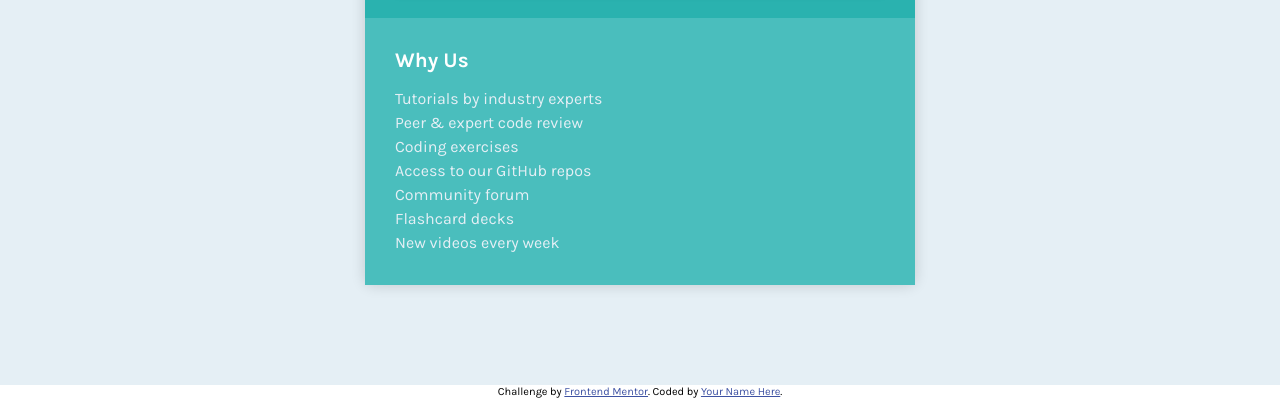
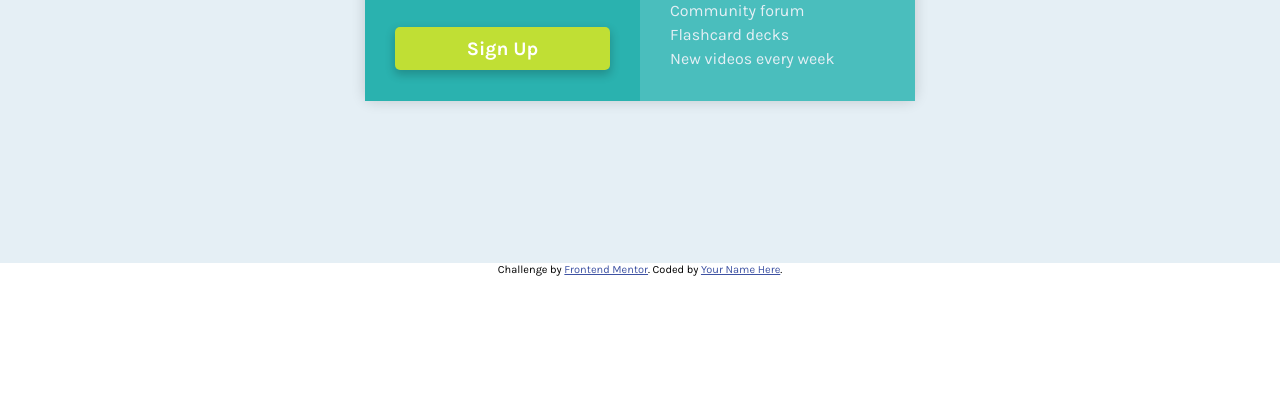
Before and after one commit to Paul-py/single-price-grid-component-master, a plain HTML site: page index.html in a window 1280 px wide. Shown: the part 537-935 px from the top of the page. After the commit the page ends 813 px from the top, so only its background shows below. Drawn offline with Linux system fonts and the light colour scheme.

Commit message:
CSS changes

```diff
--- a/style.css
+++ b/style.css
@@ -116,3 +116,16 @@ section{
     font-size: 1.3rem;
 
 }
+
+@media only screen and (min-width: 768px) {
+    #container{
+        grid-template-columns: 50% 50%;
+    }
+    .item-1{
+        grid-area: 1/ 1/ 2/ 3;
+    }
+
+    .item-2,.item-3{
+        grid-row: 2;
+    }
+}
```
